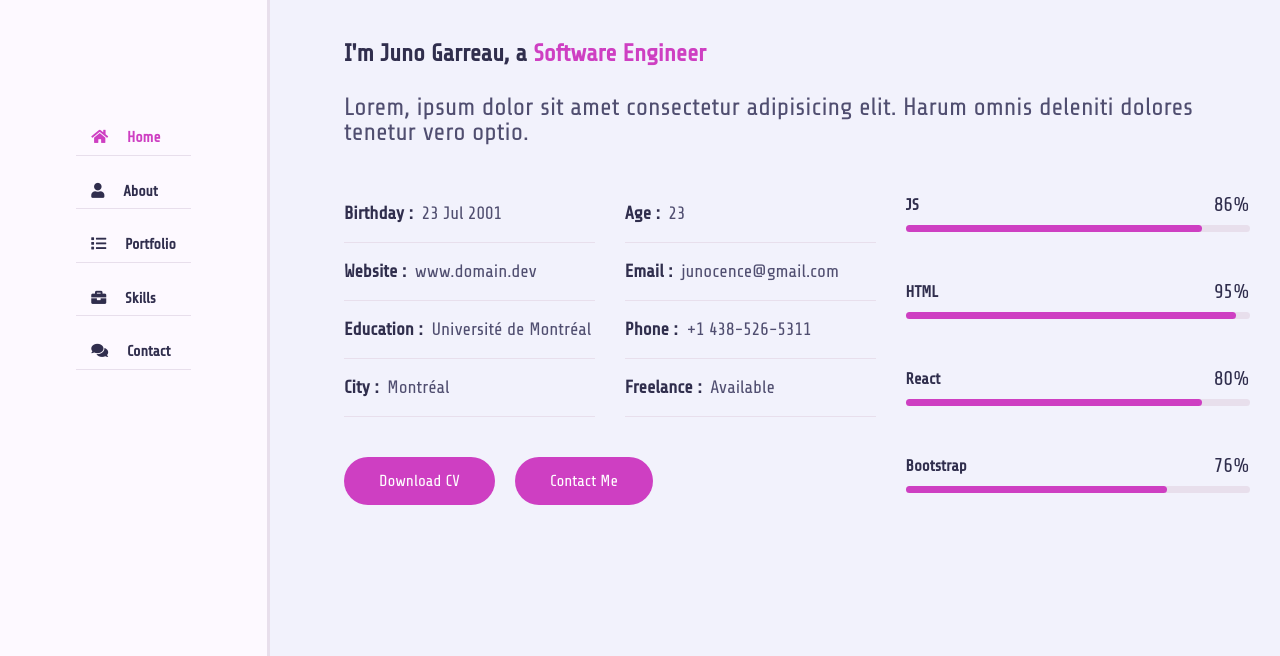
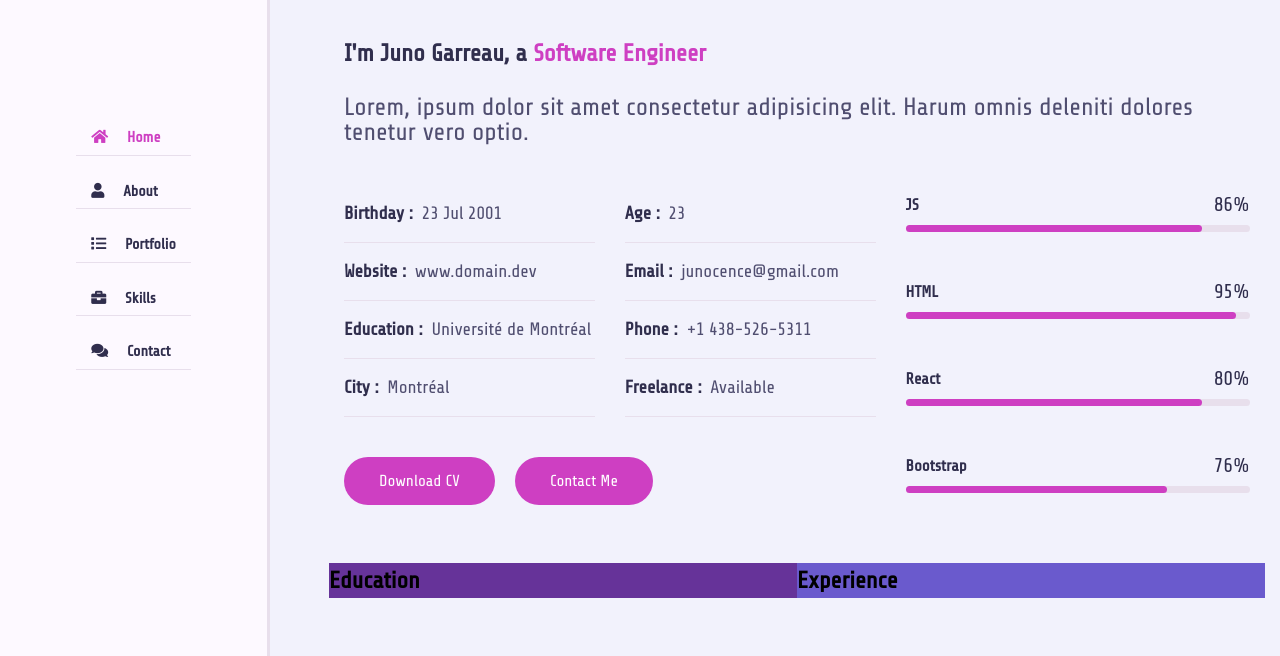
Before and after one commit to jvnoll/Websites-w-, a plain HTML site: page foundation/index.html in a window 1280 px wide. Shown: the part 144-800 px from the top of the page. Drawn offline with Linux system fonts and the light colour scheme; files whose address does not match are found by name.

Commit message:
Aligning columns as per sketched idea earlier

```diff
--- a/foundation/index.html
+++ b/foundation/index.html
@@ -134,6 +134,14 @@
                         </div>
                       </div>
                     </div>
+                    <div class="row">
+                      <div class="education">
+                        <h3 class="title">Education</h3>
+                      </div>
+                      <div class="experience">
+                        <h3 class="title">Experience</h3>
+                      </div>
+                    </div>
                   </div>
                 </div>
               </div>
--- a/foundation/style.css
+++ b/foundation/style.css
@@ -446,3 +446,15 @@ h3.my-profession
     font-weight: 400;
     line-height: 40px;
 }
+.about-content .education,
+.about-content .experience
+{
+    flex: 0 0 50%;
+    max-width: 50%;
+    margin-top: 30px;
+    background-color: rebeccapurple;
+}
+.about-content .experience
+{
+    background-color: slateblue
+}
```
